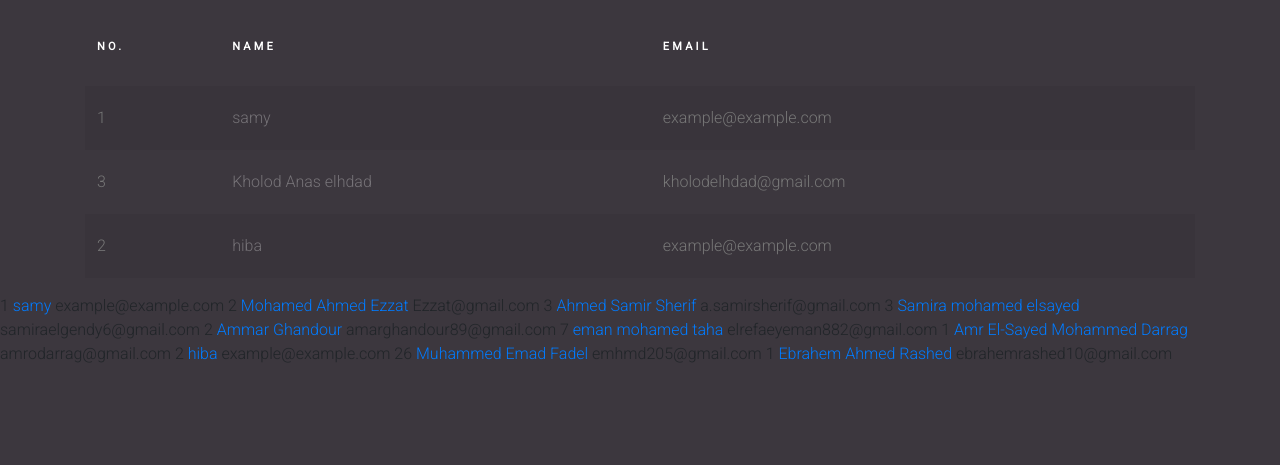
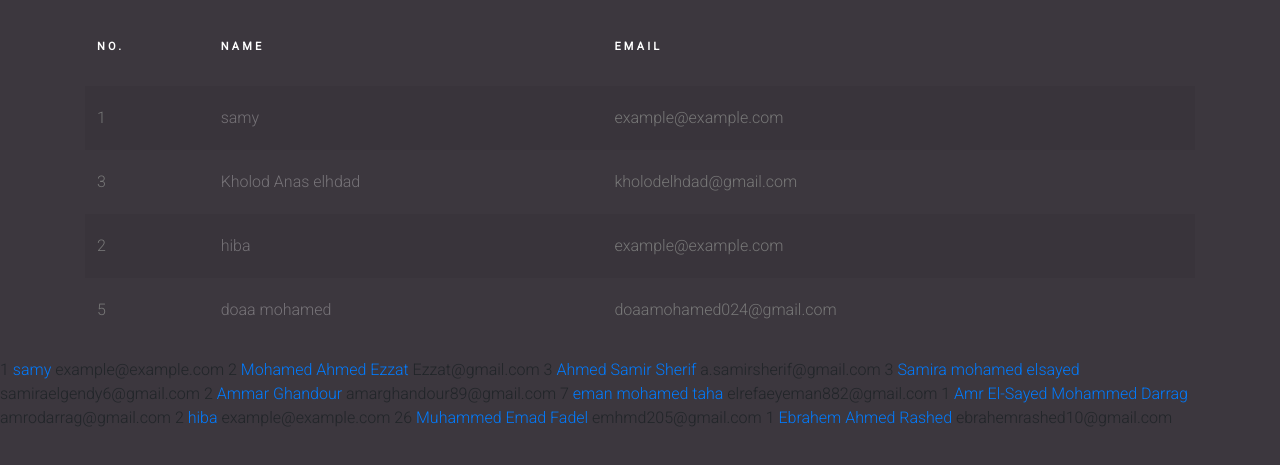
Before and after one commit to git-iti/Mansoura-PHP, a plain HTML site: page index.html in a window 1280 px wide. Shown: the part 317-782 px from the top of the page. Drawn offline with Linux system fonts and the light colour scheme.

Commit message:
doaa commit

```diff
--- a/index.html
+++ b/index.html
@@ -59,6 +59,12 @@
               <td><a href="#">hiba</a></td>
               <td>example@example.com</td>
             </tr>
+            <tr scope="row">
+              <td>5</td>
+              <td><a href="#">doaa mohamed</a></td>
+              <td>doaamohamed024@gmail.com</td>
+            </tr>
+
 
           </tbody>
         </table>
```
